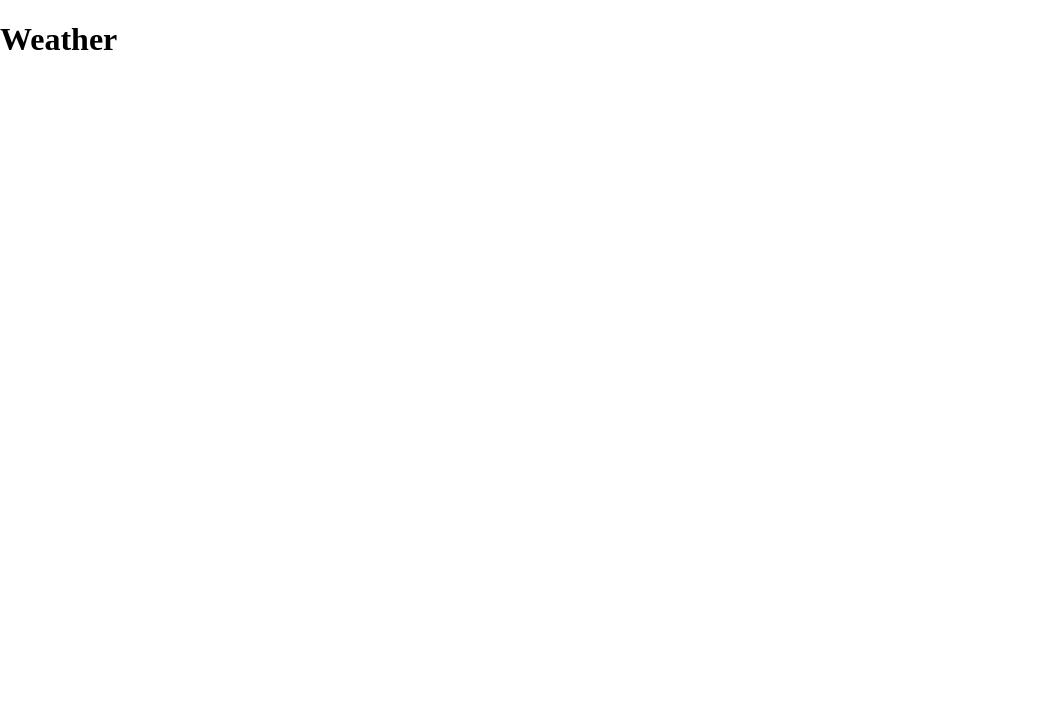
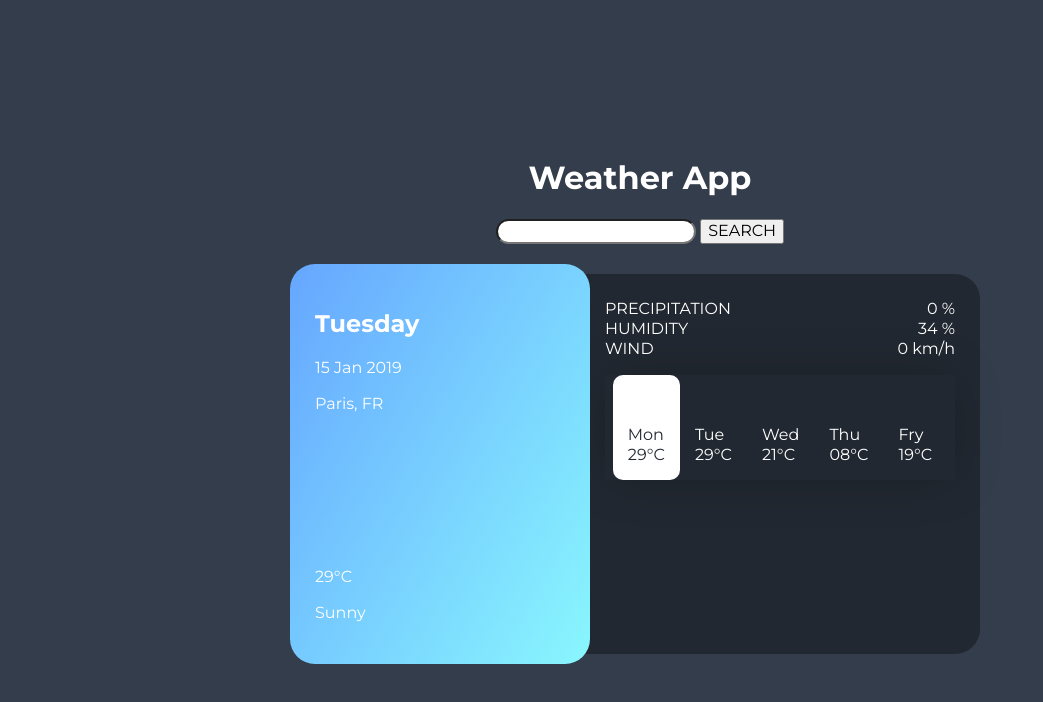
Before and after one commit to kulchaka/weather, a plain HTML site: page index.html in a window 1280 px wide. Shown: the whole page, without its empty margins (0-1043 px from the left). Drawn offline with Linux system fonts and the light colour scheme.

Commit message:
beta built html vs css

```diff
--- a/css/style.css
+++ b/css/style.css
@@ -0,0 +1,108 @@
+@import url('https://fonts.googleapis.com/css?family=Montserrat:400,700,900&display=swap');
+
+:root {
+    --gradient: linear-gradient(135deg, #72EDF2 10%, #5151E5 100%);
+}
+
+* {
+    -webkit-box-sizing: border-box;
+    box-sizing: border-box;
+    line-height: 1.25em;
+}
+
+body {
+    margin: 0;
+    width: 100%;
+    height: 100vh;
+    font-family: 'Montserrat', sans-serif;
+    background-color: #343d4b;
+    display: flex;
+    justify-content: center;
+    align-items: center;
+    color: #ffffff;
+}
+
+.container {
+    margin: 15px;
+}
+
+.search__title {
+    text-align: center;
+}
+
+.search__form {
+    text-align: center;
+}
+
+.search__input {
+    border-radius: 25px;
+}
+
+.result-block {
+    margin-top: 20px;
+    display: flex;
+}
+
+.result-block__temp {
+    padding: 25px;
+    border-radius: 25px;
+    background-image: linear-gradient(120deg, #66a6ff 0%, #89f7fe 100%);
+    height: 400px;
+    display: flex;
+    flex-direction: column;
+    justify-content: space-between;
+    min-width: 300px;
+    z-index: 10;
+    transition: all 0.2s linear;
+}
+
+.result-block__temp:hover {
+    transform: scale(1.05) perspective(1200px) rotateY(10deg);
+    ;
+}
+
+.result-block__days {
+    min-width: 400px;
+    margin: 10px;
+    margin-left: -10px;
+    padding: 25px;
+    border-top-right-radius: 25px;
+    border-bottom-right-radius: 25px;
+    background-color: #222831;
+}
+
+.res-block {
+    display: flex;
+    justify-content: space-between;
+}
+
+.week-list {
+    margin-left: 0;
+    padding-left: 0;
+    display: flex;
+    justify-content: center;
+    box-shadow: 0 0 50px -5px rgba(0, 0, 0, 0.25);
+}
+
+.day-block {
+    list-style-type: none;
+    display: flex;
+    flex-direction: column;
+    padding: 15px;
+    padding-top: 50px;
+    background-color: #222831;
+    border-radius: 10px;
+    transition: all 0.1s linear;
+}
+
+.day-block:hover {
+    background: #fff;
+    color: #222831;
+    cursor: pointer;
+    transform: scale(1.15, 1.15);
+}
+
+.day-block_active {
+    background: #fff;
+    color: #222831;
+}
--- a/index.html
+++ b/index.html
@@ -10,8 +10,66 @@
   </head>
   <body>
     <div class="container">
-      <h1 class="weather__title">Weather</h1>
+      <div class="search">
+        <h1 class="search__title">Weather App</h1>
+        <form class="search__form" action="">
+          <input class="search__input" type="text" />
+          <button type="submit">SEARCH</button>
+        </form>
+      </div>
+      <div class="result-block">
+        <div class="result-block__temp">
+          <div class="location">
+            <h2 class="location__day">Tuesday</h2>
+            <p class="location__date">15 Jan 2019</p>
+            <p class="location__city">Paris, FR</p>
+          </div>
+          <div class="temp">
+            <p class="temp__temperature">29°C</p>
+            <p class="temp__desc">Sunny</p>
+          </div>
+        </div>
+        <div class="result-block__days">
+          <div class="data-block">
+            <div class="res-block prec">
+              <span class="prec__title">PRECIPITATION</span
+              ><span class="prec__result">0 %</span>
+            </div>
+            <div class="res-block hum">
+              <span class="hum__title">HUMIDITY</span
+              ><span class="hum__result">34 %</span>
+            </div>
+            <div class="res-block wind">
+              <span class="wind__title">WIND</span
+              ><span class="wind__result">0 km/h</span>
+            </div>
+          </div>
+          <ul class="week-list">
+            <li class="day-block day-block_active">
+              <span class="day__name">Mon</span>
+              <span class="day__temp">29°C</span>
+            </li>
+            <li class="day-block">
+              <span class="day__name">Tue</span>
+              <span class="day__temp">29°C</span>
+            </li>
+            <li class="day-block">
+              <span class="day__name">Wed</span>
+              <span class="day__temp">21°C</span>
+            </li>
+            <li class="day-block">
+              <span class="day__name">Thu</span>
+              <span class="day__temp">08°C</span>
+            </li>
+            <li class="day-block">
+              <span class="day__name">Fry</span>
+              <span class="day__temp">19°C</span>
+            </li>
+          </ul>
+          <div class="days-block"></div>
+        </div>
+      </div>
     </div>
-    <script src="app.js"></script>
+    <script src="./js/app.js"></script>
   </body>
 </html>
```
Also changed, not shown: js/app.js (added).
